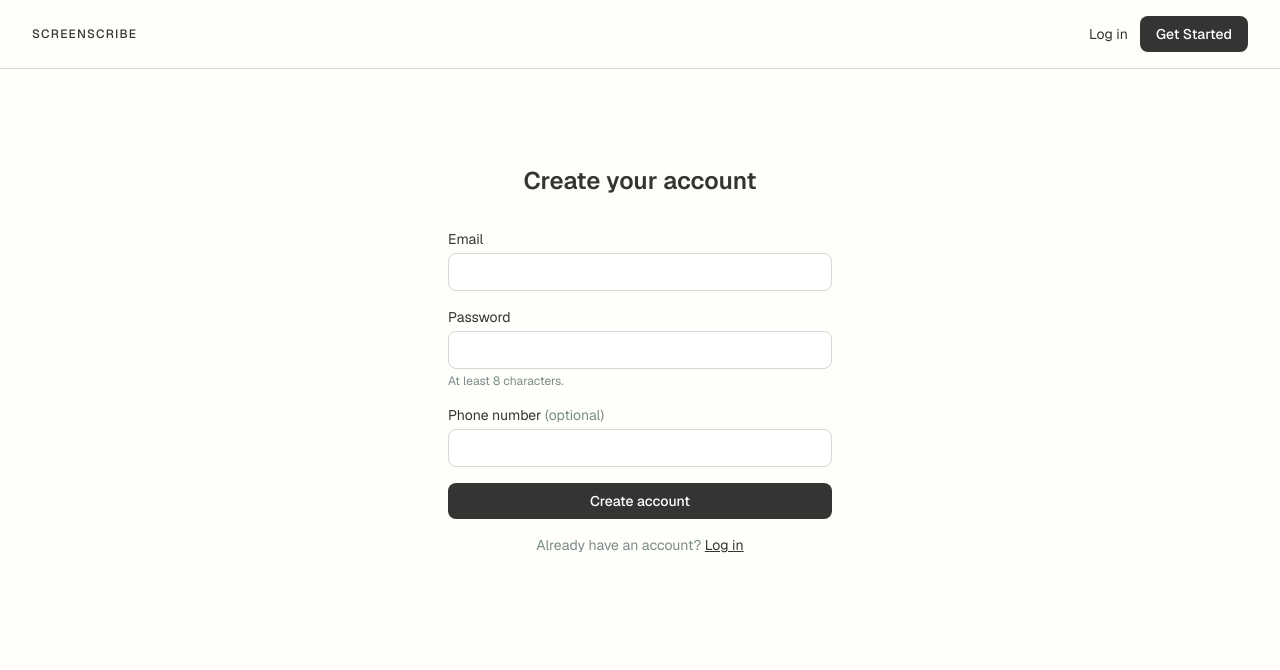
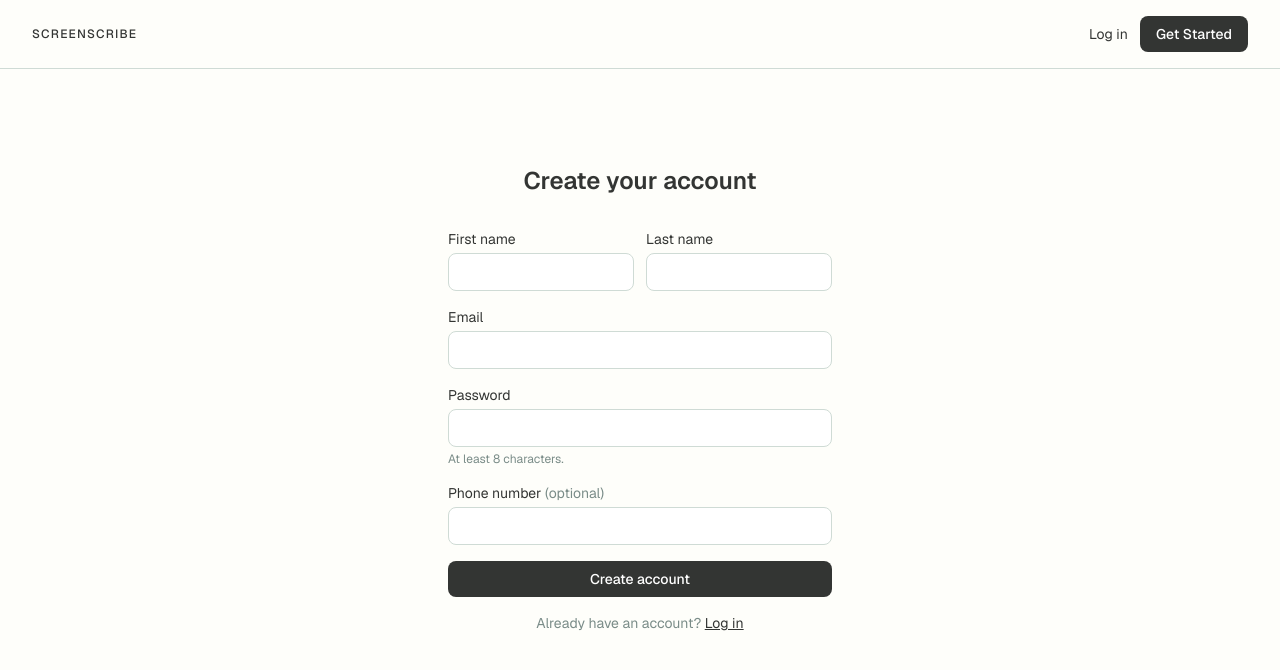
Before and after one commit to hnrywltn/screenScribe, a Next.js app: page /signup in a window 1280 px wide. Shown: the top 670 px of the page. Built offline with nearby package versions, Linux system fonts and the light colour scheme; no server answers.

Commit message:
Auto-commit 2026-08-14 17:50:35

```diff
--- a/app/(app)/admin/page.tsx
+++ b/app/(app)/admin/page.tsx
@@ -8,6 +8,8 @@ import GrantTokensForm from "@/components/GrantTokensForm";
 type UserRow = {
   id: string;
   email: string;
+  first_name: string | null;
+  last_name: string | null;
   phone: string | null;
   email_verified_at: string | null;
   is_admin: boolean;
@@ -33,7 +35,7 @@ export default async function AdminPage() {
 
   const { rows: users } = await pool.query<UserRow>(
     `SELECT
-       u.id, u.email, u.phone, u.email_verified_at, u.is_admin, u.token_balance, u.created_at,
+       u.id, u.email, u.first_name, u.last_name, u.phone, u.email_verified_at, u.is_admin, u.token_balance, u.created_at,
        COALESCE((SELECT COUNT(*) FROM sessions s WHERE s.user_id = u.id), 0)::int AS session_count,
        COALESCE((SELECT SUM(g.amount_cents) FROM token_grants g WHERE g.user_id = u.id), 0)::int AS revenue_cents
      FROM users u
@@ -60,6 +62,7 @@ export default async function AdminPage() {
           <table className="w-full text-sm border-collapse">
             <thead>
               <tr className="text-left text-xs uppercase tracking-wide text-[var(--color-muted)] border-b border-[var(--color-border)]">
+                <th className="py-2 pr-4">Name</th>
                 <th className="py-2 pr-4">Email</th>
                 <th className="py-2 pr-4">Phone</th>
                 <th className="py-2 pr-4">Verified</th>
@@ -73,6 +76,9 @@ export default async function AdminPage() {
             <tbody>
               {users.map((u) => (
                 <tr key={u.id} className="border-b border-[var(--color-border)]/60">
+                  <td className="py-2.5 pr-4 text-[var(--color-text)] whitespace-nowrap">
+                    {u.first_name || u.last_name ? `${u.first_name ?? ""} ${u.last_name ?? ""}`.trim() : "—"}
+                  </td>
                   <td className="py-2.5 pr-4 text-[var(--color-text)] whitespace-nowrap">
                     {u.email}
                     {u.is_admin && (
--- a/app/api/auth/signup/route.ts
+++ b/app/api/auth/signup/route.ts
@@ -11,6 +11,8 @@ export async function POST(request: Request) {
   const body = await request.json();
   const email = typeof body.email === "string" ? body.email.trim().toLowerCase() : "";
   const password = typeof body.password === "string" ? body.password : "";
+  const firstName = typeof body.firstName === "string" ? body.firstName.trim() : "";
+  const lastName = typeof body.lastName === "string" ? body.lastName.trim() : "";
   const phoneRaw = typeof body.phone === "string" ? body.phone.trim() : "";
 
   if (!EMAIL_RE.test(email)) {
@@ -18,6 +20,9 @@ export async function POST(request: Request) {
   }
   if (password.length < 8) {
     return NextResponse.json({ error: "Password must be at least 8 characters." }, { status: 400 });
+  }
+  if (!firstName || !lastName) {
+    return NextResponse.json({ error: "Enter your first and last name." }, { status: 400 });
   }
 
   // Optional — collecting it as required would sit oddly against the
@@ -38,8 +43,8 @@ export async function POST(request: Request) {
 
   try {
     const { rows } = await pool.query<{ id: string }>(
-      `INSERT INTO users (email, password_hash, phone) VALUES ($1, $2, $3) RETURNING id`,
-      [email, passwordHash, phone]
+      `INSERT INTO users (email, password_hash, phone, first_name, last_name) VALUES ($1, $2, $3, $4, $5) RETURNING id`,
+      [email, passwordHash, phone, firstName, lastName]
     );
     await createSession(rows[0].id);
 
--- a/components/SignupForm.tsx
+++ b/components/SignupForm.tsx
@@ -23,12 +23,14 @@ export default function SignupForm() {
     const formData = new FormData(e.currentTarget);
     const email = String(formData.get("email") ?? "");
     const password = String(formData.get("password") ?? "");
+    const firstName = String(formData.get("firstName") ?? "");
+    const lastName = String(formData.get("lastName") ?? "");
     const phone = String(formData.get("phone") ?? "");
 
     const res = await fetch("/api/auth/signup", {
       method: "POST",
       headers: { "Content-Type": "application/json" },
-      body: JSON.stringify({ email, password, phone }),
+      body: JSON.stringify({ email, password, firstName, lastName, phone }),
     });
     const data = await res.json();
 
@@ -44,6 +46,27 @@ export default function SignupForm() {
 
   return (
     <form onSubmit={handleSubmit} className="w-full max-w-sm space-y-4">
+      <div className="grid grid-cols-2 gap-3">
+        <div>
+          <label htmlFor="firstName" className="block text-sm text-[var(--color-text)] mb-1">
+            First name
+          </label>
+          <input
+            id="firstName"
+            name="firstName"
+            type="text"
+            required
+            autoComplete="given-name"
+            className={inputClass}
+          />
+        </div>
+        <div>
+          <label htmlFor="lastName" className="block text-sm text-[var(--color-text)] mb-1">
+            Last name
+          </label>
+          <input id="lastName" name="lastName" type="text" required autoComplete="family-name" className={inputClass} />
+        </div>
+      </div>
       <div>
         <label htmlFor="email" className="block text-sm text-[var(--color-text)] mb-1">
           Email
--- a/lib/migrate.ts
+++ b/lib/migrate.ts
@@ -113,6 +113,20 @@ async function migrate() {
       CREATE INDEX IF NOT EXISTS token_grants_user_id_idx ON token_grants(user_id)
     `);
 
+    // Name (2026-08-14). Nullable at the DB level — existing accounts
+    // predate this field and there's no real name to backfill them with
+    // (guessing would be worse than leaving it blank) — but required at
+    // the application level (app/api/auth/signup/route.ts) for every new
+    // signup going forward. Same "nullable column, enforced by the form"
+    // shape as adding any required field to a table that already has
+    // real rows.
+    await client.query(`
+      ALTER TABLE users ADD COLUMN IF NOT EXISTS first_name TEXT
+    `);
+    await client.query(`
+      ALTER TABLE users ADD COLUMN IF NOT EXISTS last_name TEXT
+    `);
+
     await client.query("COMMIT");
     console.log("Migration complete.");
   } catch (err) {
--- a/lib/seed.ts
+++ b/lib/seed.ts
@@ -20,14 +20,20 @@ const DEV_PASSWORD = "devpassword123";
 const DEMO_PASSWORD = "demopassword123";
 const DEMO_USERS: {
   email: string;
+  firstName: string;
+  lastName: string;
   grants: { tokens: number; amountCents: number | null; source: string; note?: string }[];
 }[] = [
   {
     email: "alice@example.com",
+    firstName: "Alice",
+    lastName: "Johnson",
     grants: [{ tokens: 100, amountCents: 1500, source: "subscription", note: "Monthly plan" }],
   },
   {
     email: "bob@example.com",
+    firstName: "Bob",
+    lastName: "Martinez",
     grants: [
       { tokens: 30, amountCents: 600, source: "pay_as_you_go" },
       { tokens: 15, amountCents: 300, source: "pay_as_you_go" },
@@ -35,6 +41,8 @@ const DEMO_USERS: {
   },
   {
     email: "carol@example.com",
+    firstName: "Carol",
+    lastName: "Chen",
     grants: [{ tokens: 50, amountCents: null, source: "admin_grant", note: "Beta tester comp" }],
   },
 ];
@@ -61,11 +69,11 @@ async function seed() {
 
   for (const demo of DEMO_USERS) {
     const { rows } = await pool.query<{ id: string }>(
-      `INSERT INTO users (email, password_hash, email_verified_at)
-       VALUES ($1, $2, NOW())
-       ON CONFLICT (email) DO UPDATE SET password_hash = EXCLUDED.password_hash
+      `INSERT INTO users (email, password_hash, email_verified_at, first_name, last_name)
+       VALUES ($1, $2, NOW(), $3, $4)
+       ON CONFLICT (email) DO UPDATE SET password_hash = EXCLUDED.password_hash, first_name = EXCLUDED.first_name, last_name = EXCLUDED.last_name
        RETURNING id`,
-      [demo.email, demoPasswordHash]
+      [demo.email, demoPasswordHash, demo.firstName, demo.lastName]
     );
     const userId = rows[0].id;
 
```
Also changed, not shown: 3 other files (tests, documents, lock files or other folders).
